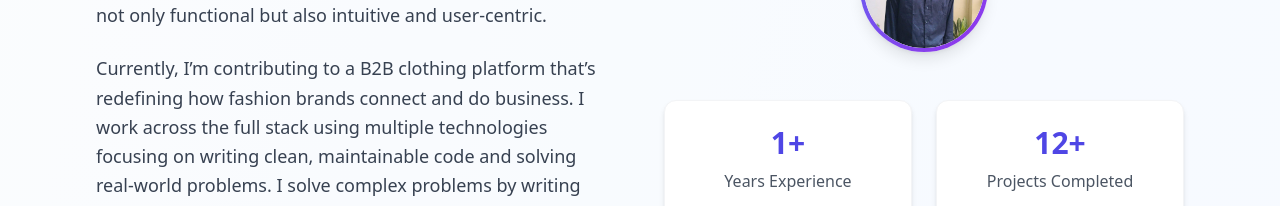
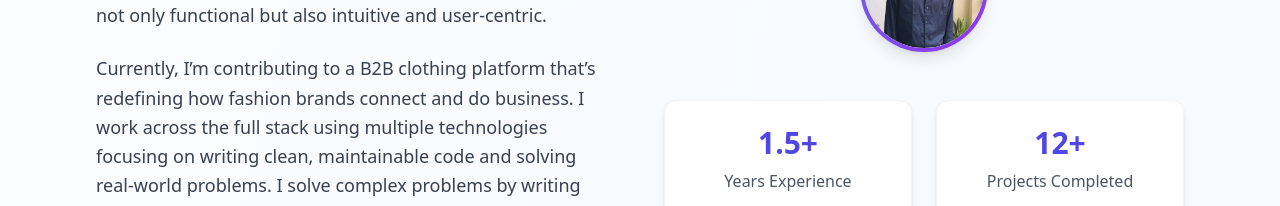
Before and after one commit to divs1502/Portfolio, a React (Vite) app in the folder dev-portfolio/: page / in a window 1280 px wide. Shown: the part 1120-1326 px from the top of the page. Built offline with nearby package versions, Linux system fonts and the light colour scheme.

Commit message:
Updated experience

```diff
--- a/dev-portfolio/src/components/AboutSection.tsx
+++ b/dev-portfolio/src/components/AboutSection.tsx
@@ -34,7 +34,7 @@ const AboutSection = () => {
             </div>
 
             <div className="bg-white p-6 rounded-xl shadow-md border border-gray-100 text-center">
-              <div className="text-3xl font-bold text-indigo-600 mb-2">1+</div>
+              <div className="text-3xl font-bold text-indigo-600 mb-2">1.5+</div>
               <div className="text-gray-600">Years Experience</div>
             </div>
             <div className="bg-white p-6 rounded-xl shadow-md border border-gray-100 text-center">
```
